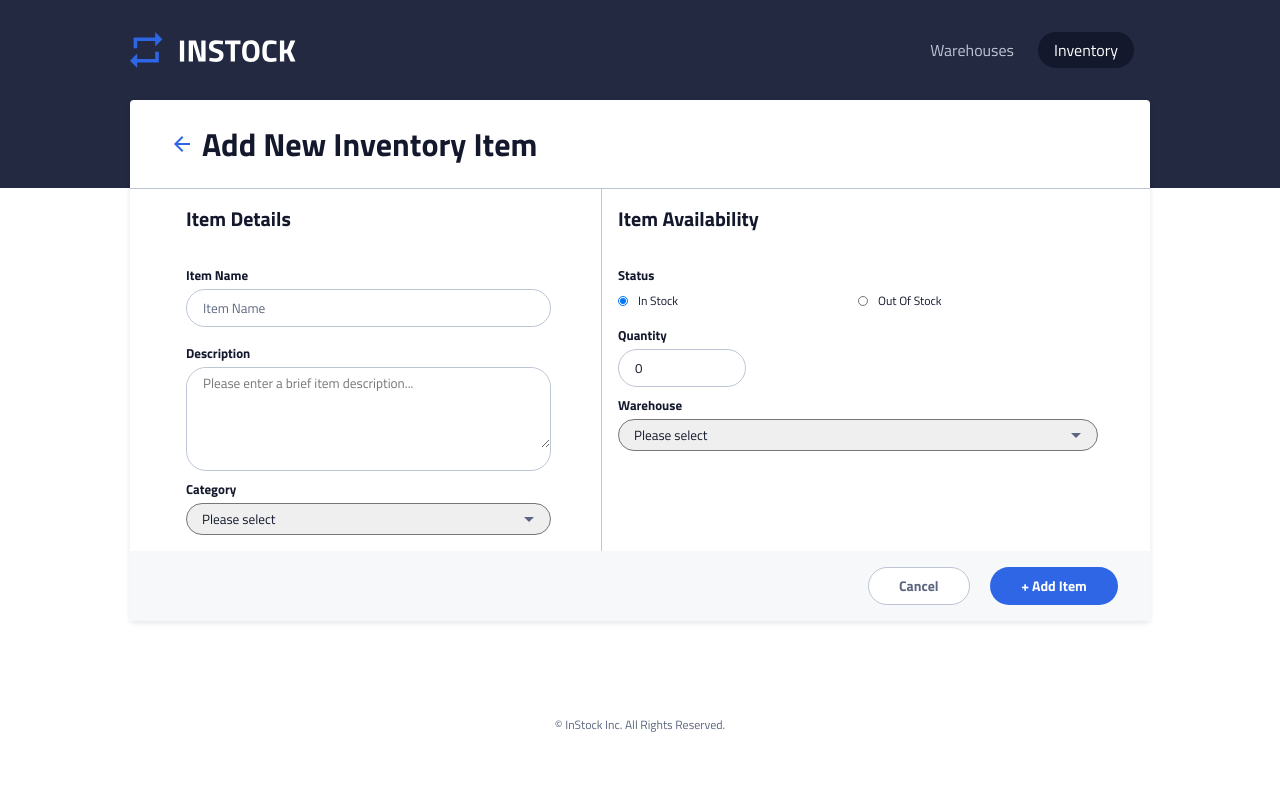
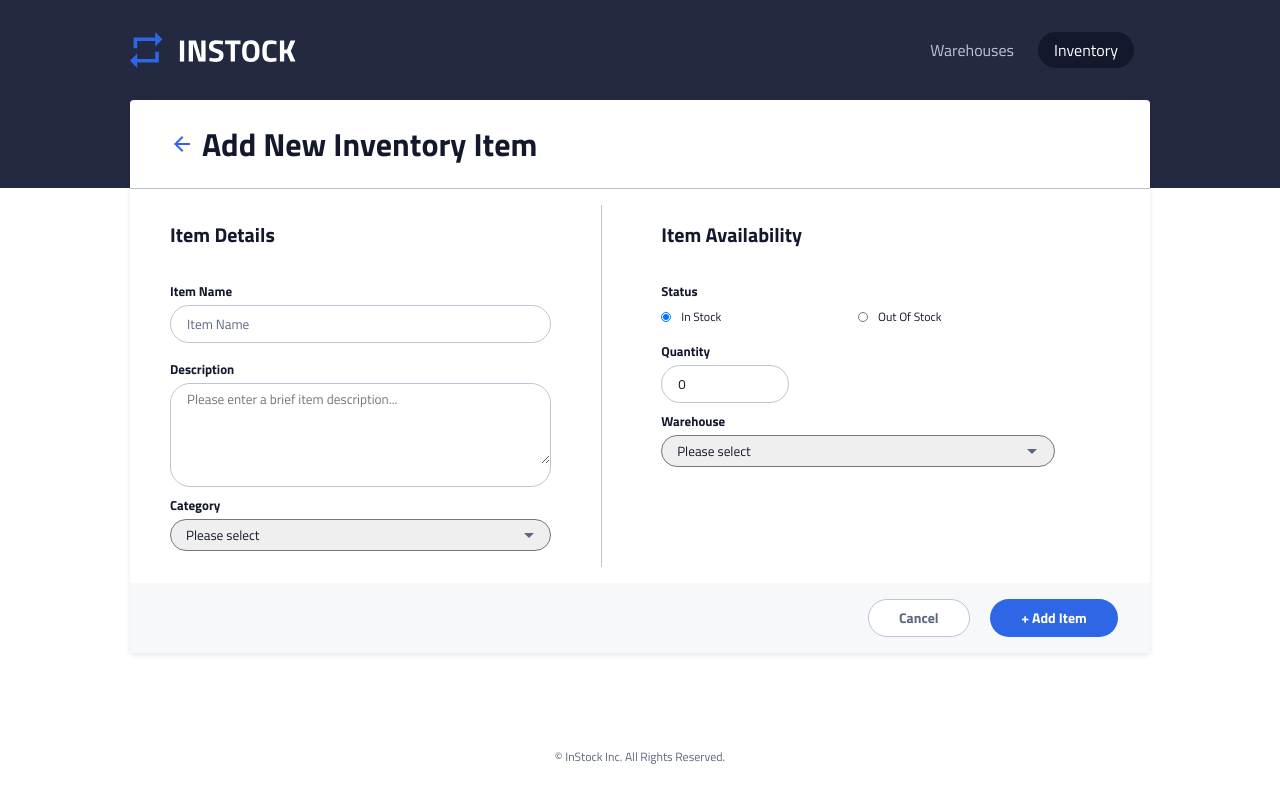
Before and after one commit to brainstation-instock/team2-instock-client, a React (Create React App) app: page /inventories/add in a window 1280 px wide. Shown: the top 802 px of the page. Built offline with nearby package versions, Linux system fonts and the light colour scheme; no server answers.

Commit message:
add item form fixed

```diff
--- a/src/components/AddInventoryItem/AddInventoryItem.scss
+++ b/src/components/AddInventoryItem/AddInventoryItem.scss
@@ -46,6 +46,7 @@
         justify-content: space-between;
         width: 90vw;
         padding: 1rem 0;
+        margin: 1rem 0;
     }
     @include desktop {
         padding: 0 2.5rem;
@@ -59,7 +60,7 @@
             flex-direction: row;
             @include typography-style (0.8125rem, 1.25rem, 600);
             color: $primary1;
-            padding-top: 8px;
+            padding-top: .5rem;
 
         }
 
@@ -137,10 +138,12 @@
                 width: 45vw;
                 border-right: 1px solid $secondary2;
                 padding-right: 50px;
+                padding-left: 2rem;
             }
 
             @include desktop{
                 width: 35vw;
+                padding-left:0;
             }
     }
 
@@ -215,7 +218,7 @@
         }
 
         @include desktop {
-
+            padding: 1rem 3.7rem;
         }
     }
 
```
